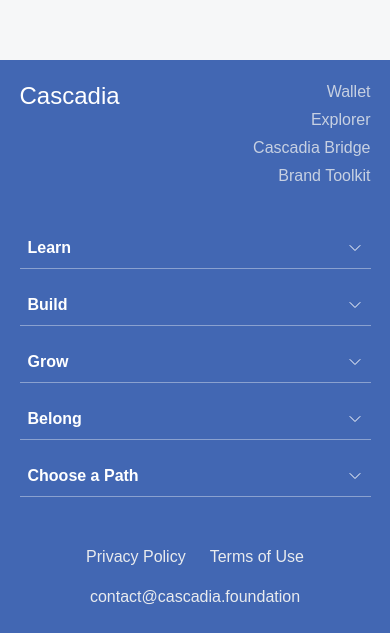
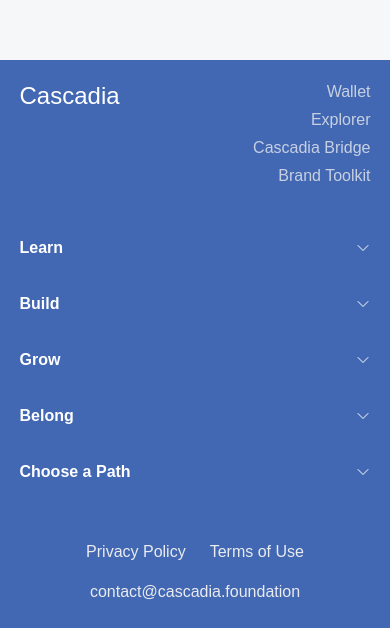
Before and after one commit to CascadiaFoundation/public_website, a Next.js app: page /blog in a window 390 px wide. Shown: the part 1408-2041 px from the top of the page. Built offline with nearby package versions, Linux system fonts and the light colour scheme; what @savvywombat/tailwindcss-grid-areas would draw is missing.

Commit message:
fix: footer accordian multi collapse

```diff
--- a/src/components/acordionItem.tsx
+++ b/src/components/acordionItem.tsx
@@ -1,4 +1,5 @@
 import { ChevronDownIcon } from '@heroicons/react/24/outline';
+import clsx from 'clsx';
 import React, { ReactNode, useCallback, useMemo, useState } from 'react';
 
 interface Props {
@@ -24,11 +25,6 @@
     return collapsable && collapse === undefined ? open : collapse;
   }, [collapse, open, collapsable]);
 
-  const borderBottom = collapsed ? 'border-b-0' : 'border-b-[1px]';
-  const hidden = collapsed
-    ? 'opacity-100 h-full duration-1000'
-    : 'opacity-0 h-0 duration-100';
-
   const handleClick = useCallback(() => {
     if (onClick) {
       onClick();
@@ -37,15 +33,16 @@
   }, [onClick]);
 
   return (
-    <div className={className}>
-      <div
-        className={
-          'z-10 flex items-center justify-between border-secondary-200/40 p-2 ' +
-          borderBottom
-        }
+    <div className={clsx('flex flex-col', className)}>
+      <button
+        className='my-2 flex h-[60px] flex-shrink flex-grow basis-0 cursor-pointer items-center border-secondary-200 bg-transparent'
         onClick={handleClick}
       >
-        <div>{title}</div>
+        <div className='flex-shrink flex-grow basis-0'>
+          <h3 className='cursor-pointer text-left text-base text-white'>
+            {title}
+          </h3>
+        </div>
         {collapsable && (
           <div>
             {collapsed ? (
@@ -55,9 +52,16 @@
             )}
           </div>
         )}
-      </div>
-      <div className={'overflow-hidden transition-all ' + hidden}>
-        {children}
+      </button>
+      <div
+        className={clsx(
+          'before:border-t-borderCard overflow-hidden transition-all duration-500 before:block before:border-t before:content-[""] ',
+          collapsed ? 'max-h-[2000px]' : 'max-h-0'
+        )}
+      >
+        <div className='flex flex-shrink items-center justify-start p-1'>
+          <div className='text-secondary-100/80'>{children}</div>
+        </div>
       </div>
     </div>
   );
--- a/src/layout/footer.tsx
+++ b/src/layout/footer.tsx
@@ -52,29 +52,17 @@
           <div className='cursor-pointer pb-6 text-2xl text-white'>
             Cascadia
           </div>
-          <div className='capitaliz flex flex-col gap-1 text-base text-secondary-100'>
-            <a
-              href='#'
-              className='text-right text-secondary-100/80 hover:text-white sm:text-left'
-            >
+          <div className='capitaliz flex flex-col gap-1 text-right text-base text-secondary-100/80'>
+            <a href='#' className='hover:text-white sm:text-left'>
               Wallet
             </a>
-            <a
-              href='#'
-              className='text-right text-secondary-100/80 hover:text-white sm:text-left'
-            >
+            <a href='#' className='hover:text-white sm:text-left'>
               Explorer
             </a>
-            <a
-              href='#'
-              className='text-right text-secondary-100/80 hover:text-white sm:text-left'
-            >
+            <a href='#' className='hover:text-white sm:text-left'>
               Cascadia Bridge
             </a>
-            <a
-              href='#'
-              className='text-right text-secondary-100/80 hover:text-white sm:text-left'
-            >
+            <a href='#' className='hover:text-white sm:text-left'>
               Brand Toolkit
             </a>
           </div>
@@ -91,7 +79,7 @@
               {item.list.map((li) => (
                 <li
                   key={li}
-                  className='py-[2px] text-base font-normal text-secondary-100/80 hover:text-white'
+                  className='py-[2px] text-base text-secondary-100/80 hover:text-white'
                 >
                   <a href='#'>{li}</a>
                 </li>
@@ -109,9 +97,12 @@
                 collapse={collapsedIndex === index}
                 onClick={() => handleCollapse(index)}
               >
-                <ul className='pl-8 text-left text-secondary-100'>
+                <ul className='pl-6 text-left'>
                   {item.list.map((li) => (
-                    <li key={li} className='py-2'>
+                    <li
+                      key={li}
+                      className='py-2 text-base font-thin text-secondary-100/80 hover:text-white'
+                    >
                       <a href='#'>{li}</a>
                     </li>
                   ))}
```
